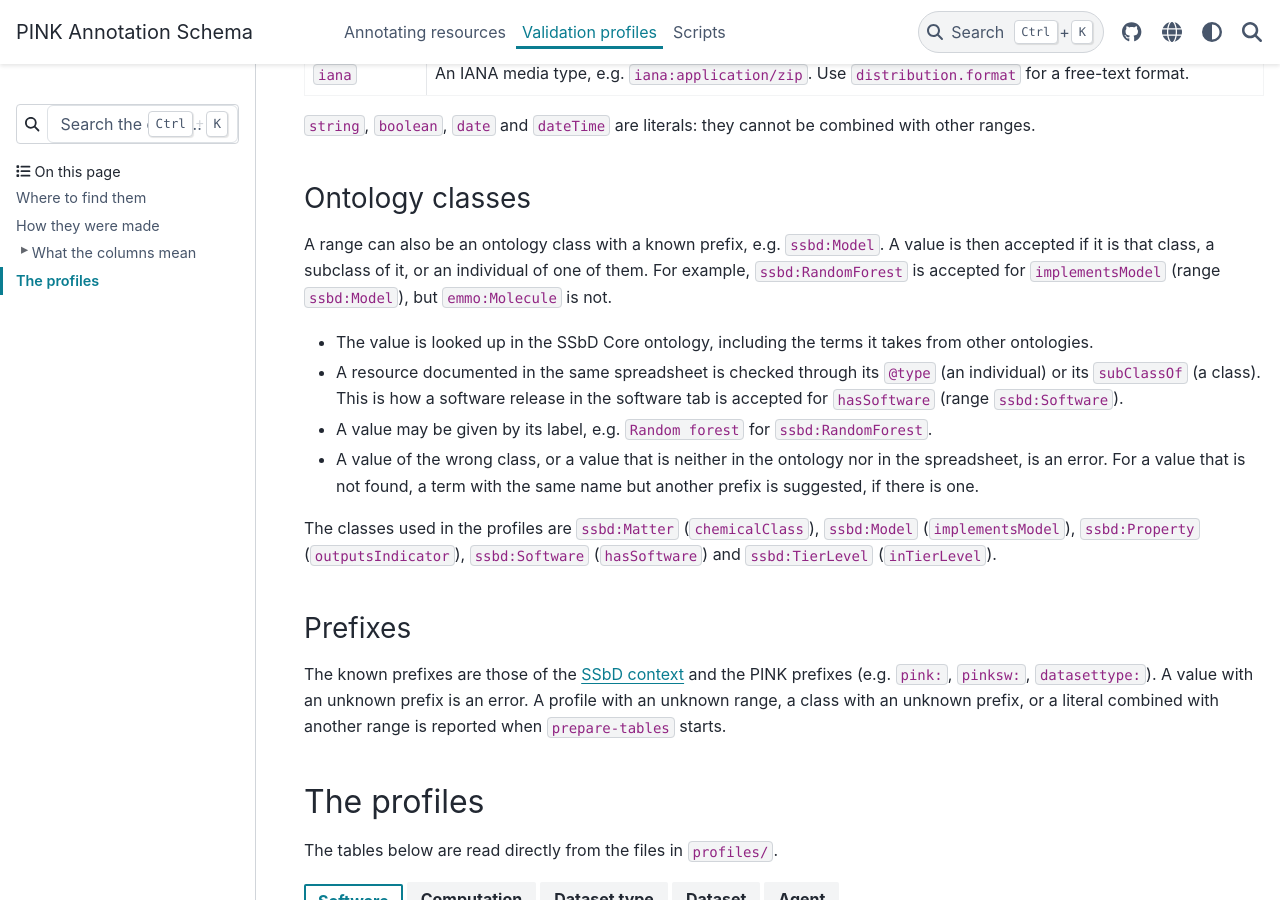
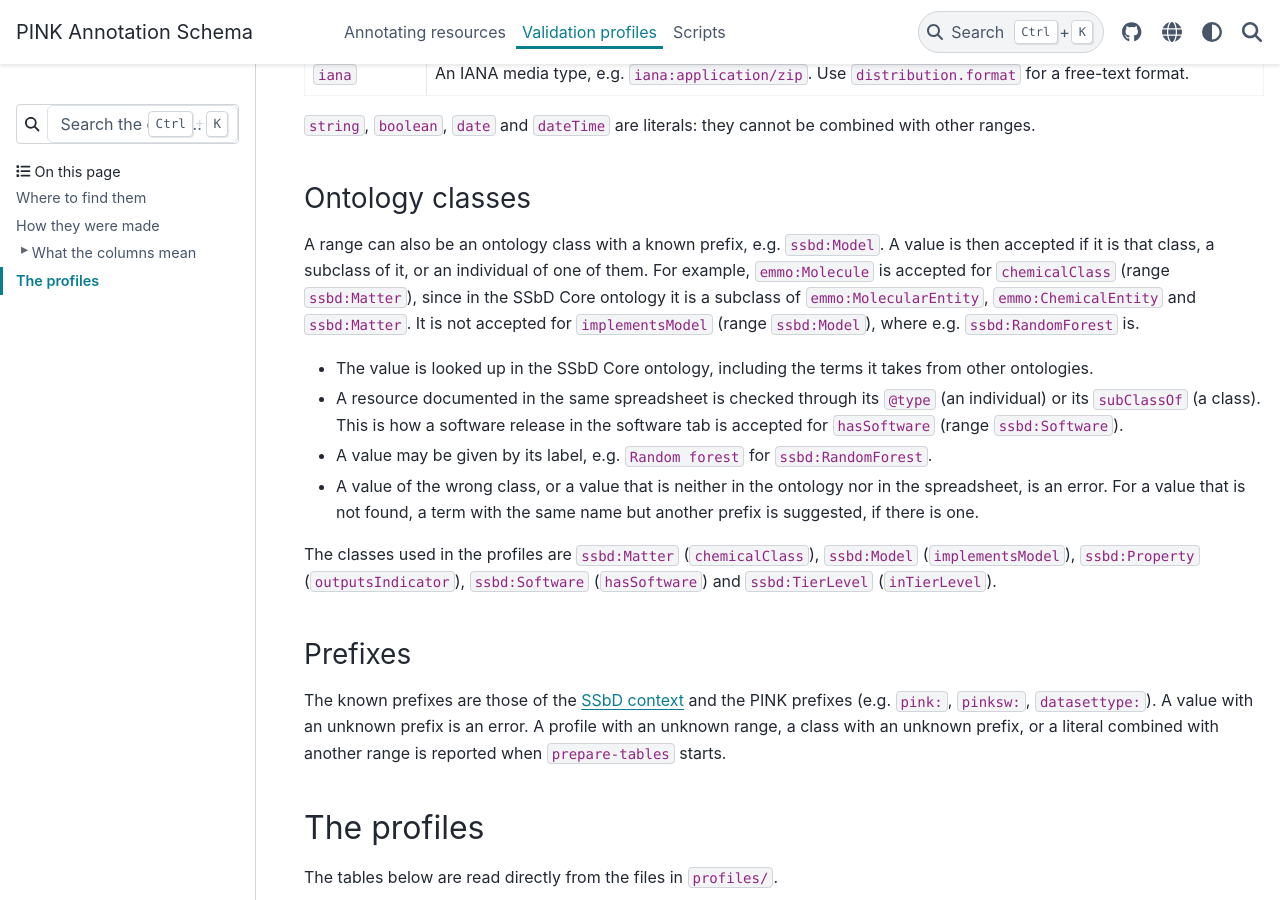
Before and after one commit to PINK-project/PINK-annotation-schema, a Sphinx documentation site: the page built from docs/profiles.md, in a window 1280 px wide and 900 px high, scrolled down 2582 px. Built offline with Sphinx 7.4.7 and the PyData theme 0.15.4, drawn with Linux system fonts in a browser that asks for light colours.

Commit message:
Corrected one sentence to clarify that emmo:Molecule which is part of the SSbD ontoligy Matter branch is accepted.

```diff
--- a/docs/profiles.md
+++ b/docs/profiles.md
@@ -91,8 +91,9 @@ The predefined ranges are written in lower case.
 
 A range can also be an ontology class with a known prefix, e.g. `ssbd:Model`.
 A value is then accepted if it is that class, a subclass of it, or an individual of one of them.
-For example, `ssbd:RandomForest` is accepted for `implementsModel` (range `ssbd:Model`),
-but `emmo:Molecule` is not.
+For example, `emmo:Molecule` is accepted for `chemicalClass` (range `ssbd:Matter`),
+since in the SSbD Core ontology it is a subclass of `emmo:MolecularEntity`, `emmo:ChemicalEntity` and `ssbd:Matter`.
+It is not accepted for `implementsModel` (range `ssbd:Model`), where e.g. `ssbd:RandomForest` is.
 
 - The value is looked up in the SSbD Core ontology, including the terms it takes from other ontologies.
 - A resource documented in the same spreadsheet is checked through its `@type` (an individual)
```
